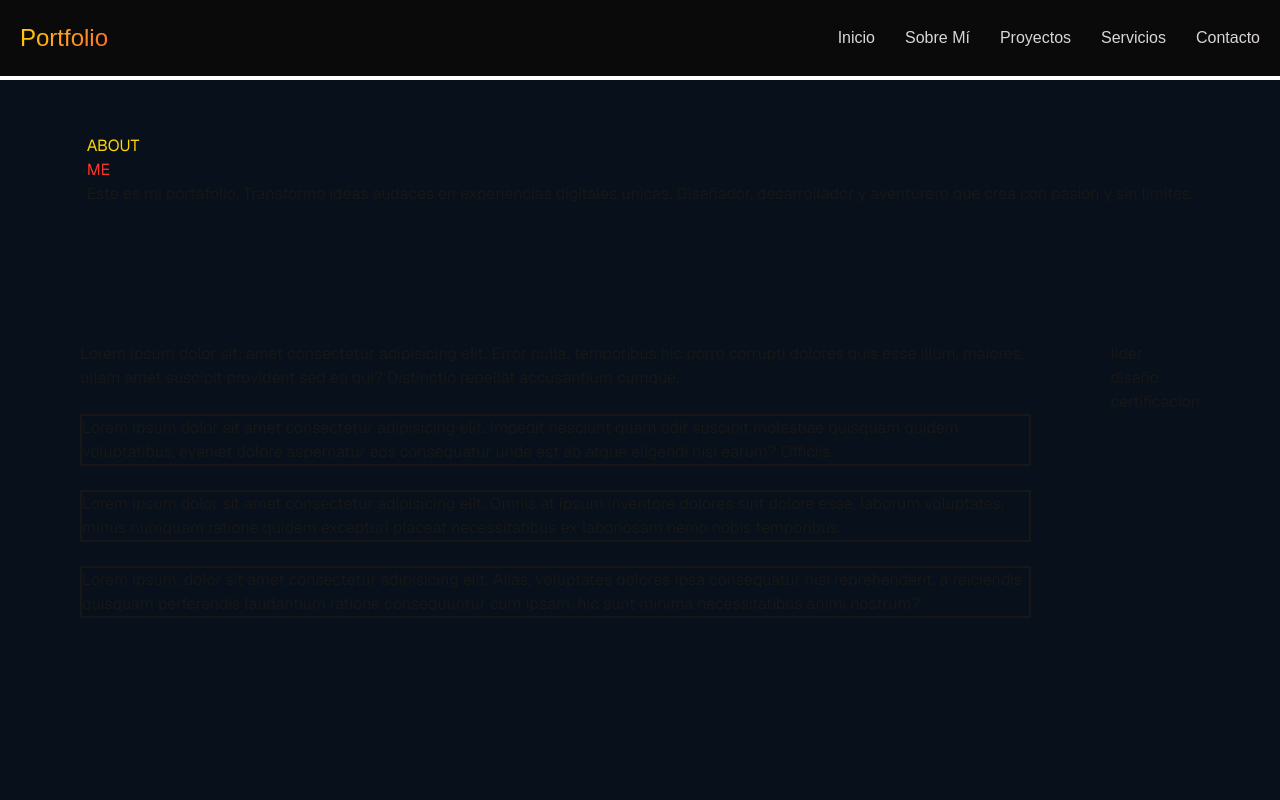
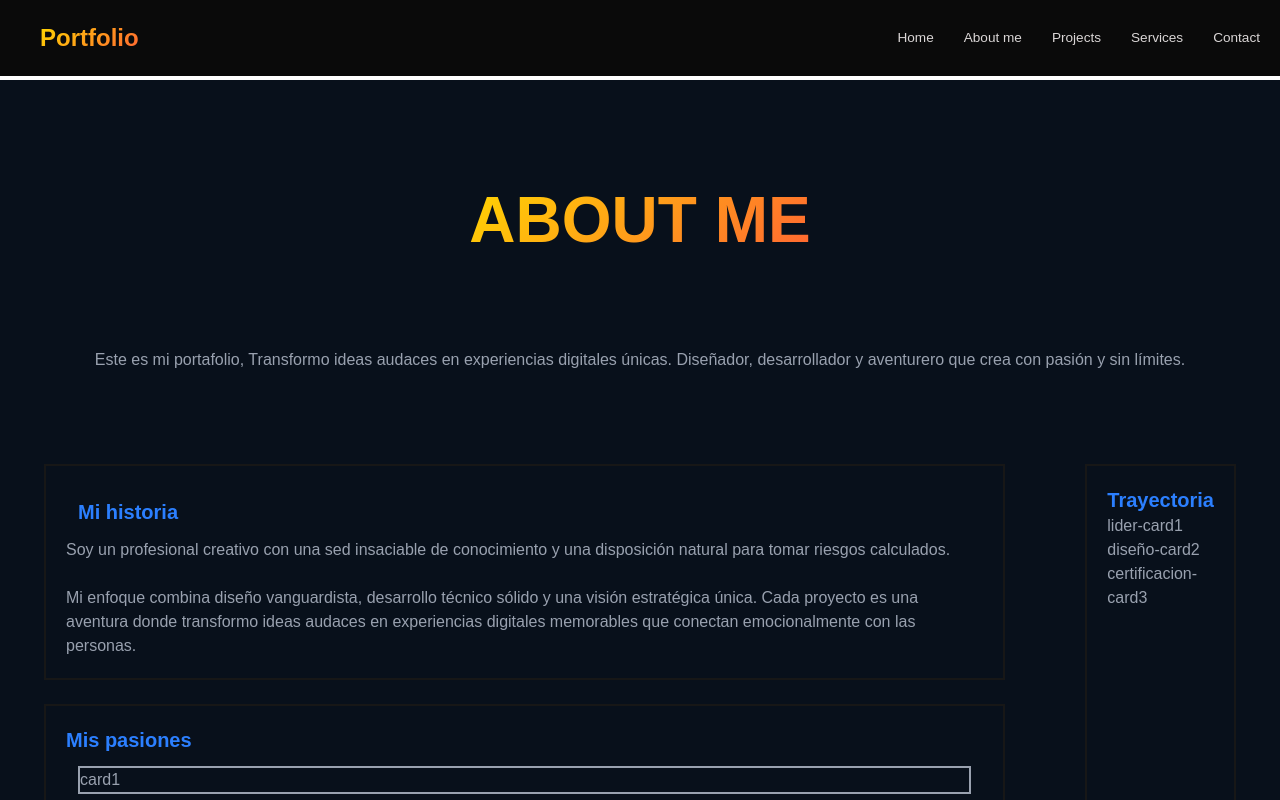
Before and after one commit to Daniels0809/My-Portfolio, a Next.js app: page /dashboard in a window 1280 px wide. Shown: the top 800 px of the page. Built offline with nearby package versions, Linux system fonts and the light colour scheme.

Commit message:
adelanto aboutme y navbar con funcionalidad

```diff
--- a/src/app/dashboard/page.tsx
+++ b/src/app/dashboard/page.tsx
@@ -1,73 +1,99 @@
-"use client"
+"use client";
 import { notification } from "@/helpers/utils";
 import React, { useEffect, useState } from "react";
 import { ToastContainer } from "react-toastify";
 
-const  Dashboard = () => {
-  const [count, setCount] = useState(0)
+const Dashboard = () => {
+  const [count, setCount] = useState(0);
 
-
-useEffect(() => {
-  if(count < 0){
-  notification("Numero negativo", "error")
-  }
-  if(count > 0){
-  notification("Numero positivo", "success")
-  }
-}, [count])
+  useEffect(() => {
+    if (count < 0) {
+      notification("Numero negativo", "error");
+    }
+    if (count > 0) {
+      notification("Numero positivo", "success");
+    }
+  }, [count]);
 
   const handleCountPlus = () => {
-    if(count < 15){
-      setCount(count + 1)
-    }else {
-      notification("no se puede mas", "error")
+    if (count < 15) {
+      setCount(count + 1);
+    } else {
+      notification("no se puede mas", "error");
     }
-
-  }
+  };
   //menu tab
 
   return (
     <>
-      <div className="font-sans grid grid-rows-[20px_1fr_20px] items-center justify-items-center min-h-screen p-8 pb-20 gap-16 sm:p-20 dashboardContainer">
-        <div className="">
+      <div className=" grid grid-rows-[20px_1fr_20px] items-center justify-items-center min-h-screen p-8 pb-20 gap-80  dashboardContainer">
+        <div className="container1">
+          <div className="titleDashboard">
             <h1>
-            <span className="block span1">ABOUT</span>
-            <span className="block span2">ME</span>
-             <p>
+              <span className="block span1 mb-10">ABOUT ME</span>
+            </h1>
+          </div>
+          <div>
+            <p className="text-gray-400">
               Este es mi portafolio, Transformo ideas audaces en experiencias
               digitales únicas. Diseñador, desarrollador y aventurero que crea
               con pasión y sin límites.
             </p>
-          </h1>
+          </div>
         </div>
-        <div className="about flex gap-20">
-            <div className="my_history">
-              <div className="block context">Lorem ipsum dolor sit, amet consectetur adipisicing elit. Error nulla, temporibus hic porro corrupti dolores quis esse illum, maiores, ullam amet suscipit provident sed ea qui? Distinctio repellat accusantium cumque.</div>
-              <br />
-              <div className="block mis_pasiones">
-                <span className="block border-2">Lorem ipsum dolor sit amet consectetur adipisicing elit. Impedit nesciunt quam odit suscipit molestiae quisquam quidem voluptatibus, eveniet dolore aspernatur eos consequatur unde est ab atque eligendi nisi earum? Officiis.</span>
+        <div className="about flex gap-20  m-3">
+          <div className="containerHistoryPasiones">
+            <div className="border-2 p-5">
+              {" "}
+              <div className="block context m-3  text-blue-500 font-bold text-xl">
+                Mi historia
+              </div>
+              <div className="text-gray-400">
+                <p>
+                  Soy un profesional creativo con una sed insaciable de
+                  conocimiento y una disposición natural para tomar riesgos
+                  calculados.
+                </p>
                 <br />
-                <span className="block border-2">Lorem ipsum dolor sit amet consectetur adipisicing elit. Omnis at ipsum inventore dolores sint dolore esse, laborum voluptates, minus numquam ratione quidem excepturi placeat necessitatibus ex laboriosam nemo nobis temporibus.</span>
-                <br />
-                <span className="block border-2">Lorem ipsum, dolor sit amet consectetur adipisicing elit. Alias, voluptates dolores ipsa consequatur nisi reprehenderit, a reiciendis quisquam perferendis laudantium ratione consequuntur cum ipsam, hic sunt minima necessitatibus animi nostrum?</span>
-                </div>
-            </div>
-            <div className="trayectoria">
-              <div className="cards-trayectoria">
-                <div>lider</div>
-                <div>diseño</div>
-                <div>certificacion</div>
+                <p>
+                  Mi enfoque combina diseño vanguardista, desarrollo técnico
+                  sólido y una visión estratégica única. Cada proyecto es una
+                  aventura donde transformo ideas audaces en experiencias
+                  digitales memorables que conectan emocionalmente con las
+                  personas.
+                </p>
               </div>
             </div>
+            <br />
+            <div className="block mis_pasiones border-2 p-5">
+              <div className="text-blue-500 font-bold text-xl ">
+                Mis pasiones
+              </div>
+              <div className="text-gray-400">
+                <span className="block border-2 m-3">card1</span>
+                <br />
+                <span className="block border-2 m-3">card2</span>
+                <br />
+                <span className="block border-2 m-3">card3</span>
+              </div>
+            </div>
+          </div>
+          <div className="trayectoria border-2 p-5">
+            <div className="text-blue-500 font-bold text-xl ">Trayectoria</div>
+            <div className="cards-trayectoria text-gray-400">
+              <div>lider-card1</div>
+              <div>diseño-card2</div>
+              <div>certificacion-card3</div>
+            </div>
+          </div>
         </div>
       </div>
       <ToastContainer />
     </>
   );
-}
+};
 
 export default Dashboard;
-
 
 //  <h2>{count}</h2>
 //       <button onClick={() => {setCount(count - 1)}} className="button">-1</button>
--- a/src/app/globals.css
+++ b/src/app/globals.css
@@ -58,6 +58,9 @@ body {
   -webkit-background-clip: text;
   -webkit-text-fill-color: transparent;
   text-fill-color: transparent;
+  font-weight: 900;
+  font-size: 4rem;
+
 }
 
 
@@ -66,15 +69,37 @@ body {
   -webkit-background-clip: text;
   -webkit-text-fill-color: transparent;
   text-fill-color: transparent;
+  font-weight: 900;
+  font-size: 5rem;
 }
 
+.descriptionHome p {
+  font-size: 1.1rem;
+  color: rgb(201, 198, 198)
+}
 
+.titleDashboard{
+  display: flex;
+  font-family:sans-serif;
+  font-size: 5rem;
+  justify-content: center;
+  font-weight: 900;
+  margin: 20px;
+  margin-top: 200px;
+  padding: 20px;
+}
 
+.container1{
+  margin-top: 80px;
+  gap: 20px;
+  align-content: center;
+}
 
 .contenidoDashboard {
   text-align: start;
   backdrop-filter: blur(2px);
   justify-content: center;
+  gap: 20px;
 }
 
 .contenidoDashboard h1 {
--- a/src/app/page.tsx
+++ b/src/app/page.tsx
@@ -11,10 +11,10 @@ export default function Home() {
 
         <div className="contenido">
           <h1>
-            <span className="block span1">DESARROLLADOR </span>
-            <span className="block span2">WEB</span>
+            <span className="block span1">WEB </span>
+            <span className="block span2">DEVELOPER</span>
           </h1>
-          <div>
+          <div className="descriptionHome">
             <p>
               Este es mi portafolio, Transformo ideas audaces en experiencias
               digitales únicas. Diseñador, desarrollador y aventurero que crea
--- a/src/components/navbar/Navbar.tsx
+++ b/src/components/navbar/Navbar.tsx
@@ -1,12 +1,15 @@
 "use client";
 import React from "react";
 import style from "./navbar.module.css"
+import Link from "next/link";
 
 export const Navbar = () => {
 
       const handleClick = () => {
     console.log("se hizo click");
   };
+
+
   return (
     <>
       <div className={style.navBar}>
@@ -15,19 +18,19 @@ export const Navbar = () => {
         </div>
         <div className={style.navigate}>
           <div className={style.opciones}>
-            <button onClick={handleClick}>Inicio</button>
+           <Link href="/">Home</Link>
           </div>
           <div className={style.opciones}>
-            <button onClick={handleClick}>Sobre Mí</button>
+            <Link href="dashboard">About me </Link>
           </div>
           <div className={style.opciones}>
-            <button onClick={handleClick}>Proyectos</button>
+            <Link href="projects">Projects</Link>
           </div>
           <div className={style.opciones}>
-            <button onClick={handleClick}>Servicios</button>
+            <Link href="services">Services</Link>
           </div>
           <div className={style.opciones}>
-            <button onClick={handleClick}>Contacto</button>
+            <Link href="contact">Contact</Link>
           </div>
         </div>
       </div>
--- a/src/components/navbar/navbar.module.css
+++ b/src/components/navbar/navbar.module.css
@@ -18,16 +18,19 @@
   -webkit-background-clip: text;
   -webkit-text-fill-color: transparent;
   text-fill-color: transparent;
+  font-weight: 900;
+  margin-left: 20px;
 }
 .navigate{
   display: flex;
   gap: 30px;
-  font-size: medium;
+  font-size: .85rem;
   color: rgb(218, 214, 214);
 }
 
 .opciones{
   position: relative;
+
 }
 
 .opciones:hover{
```
Also changed, not shown: src/components/card/trayectCard.tsx (added).
